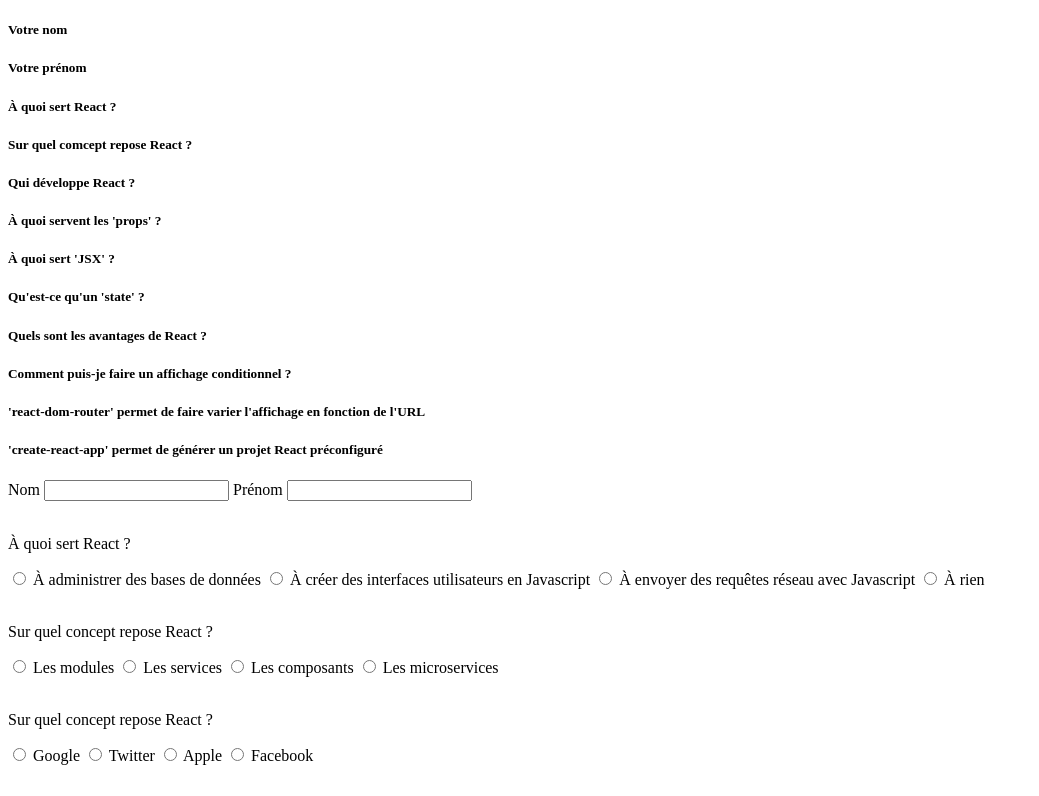
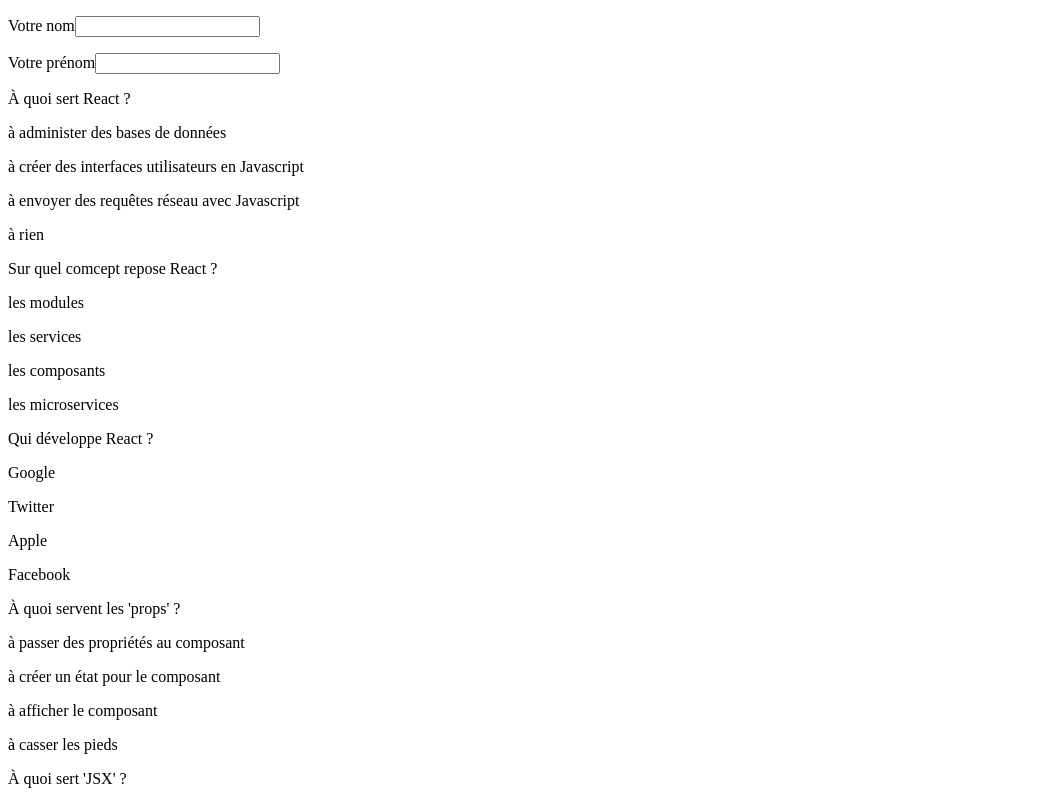
Before and after one commit to Le-TRex/evalD21, a React (Create React App) app: page / in a window 1280 px wide. Shown: the top 796 px of the page, without its empty margins (0-1039 px from the left). Built offline with nearby package versions, Linux system fonts and the light colour scheme.

Commit message:
:construction: WIP form, From component works, Question component displays only text input

```diff
--- a/src/components/Form.jsx
+++ b/src/components/Form.jsx
@@ -2,13 +2,11 @@
 import exam from '../qcm';
 import Question from './Question'
 
-console.log(exam)
-
 function Form(){
   return(
     <div className="form">
-      {exam.map((element, index)=>(
-        <Question element={element} key={index}/>
+      {exam.map((question, index)=>(
+        <Question question={question} key={index}/>
       ))}
     </div>
   )
--- a/src/components/Question.jsx
+++ b/src/components/Question.jsx
@@ -1,9 +1,45 @@
+import {Fragment} from 'react'
 
-function Question ({element}) {
+function Question ({question}) {
+
+
+  function displayQuestionDependingOnItsType(question){
+    const type = question.answer.type
+    const options = question.answer.options
+
+    if (type === "radio") {
+
+
+      return (
+        <Fragment>
+          <p>{question.question}</p>
+          <div>
+            {options.map((option, index) => (
+              <p key={index}>{option.text}</p>
+            ))}
+          </div>
+
+        </Fragment>
+      )
+
+    }else if (type === "checkbox"){
+
+
+    }else if (type === "text"){
+      return (
+        <p>
+          <label htmlFor={question.answer.name}>{question.question}</label>
+          <input type={type} name={question.answer.name} id={question.answer.name}/>
+        </p>
+      )
+
+    }else{
+    }
+  }
+
   return(
     <div className="question">
-      <h5>{element.question}</h5>
-
+      {displayQuestionDependingOnItsType(question)}
     </div>
   )
 }
```
